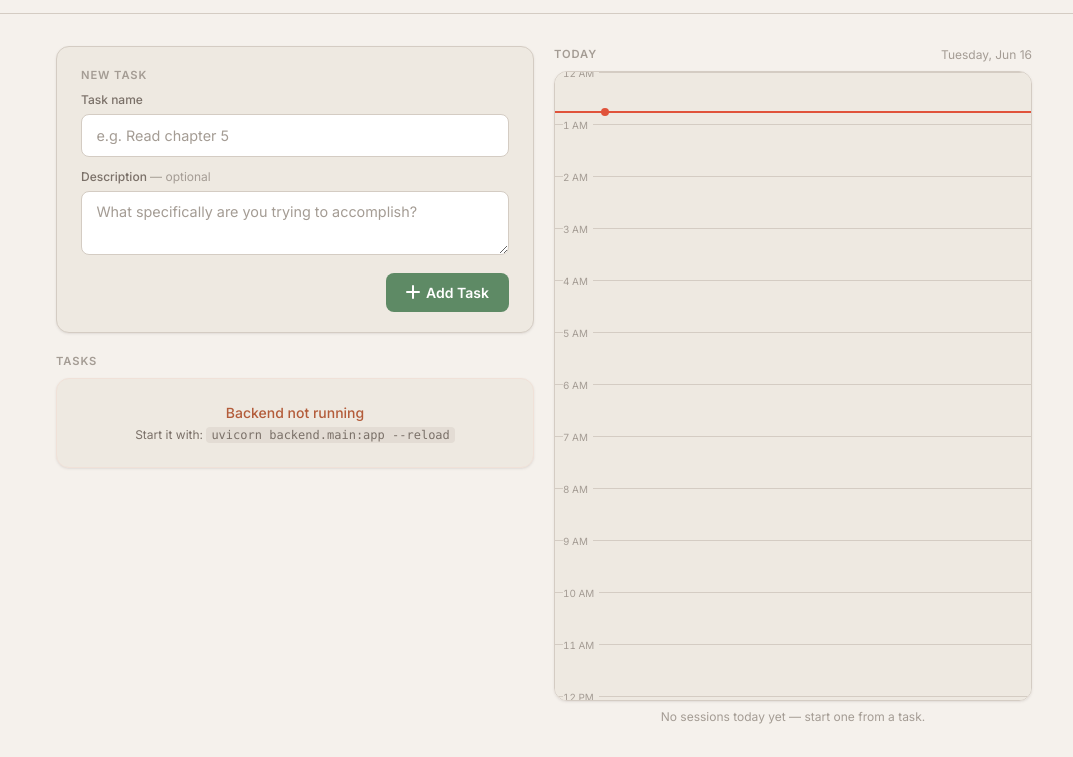
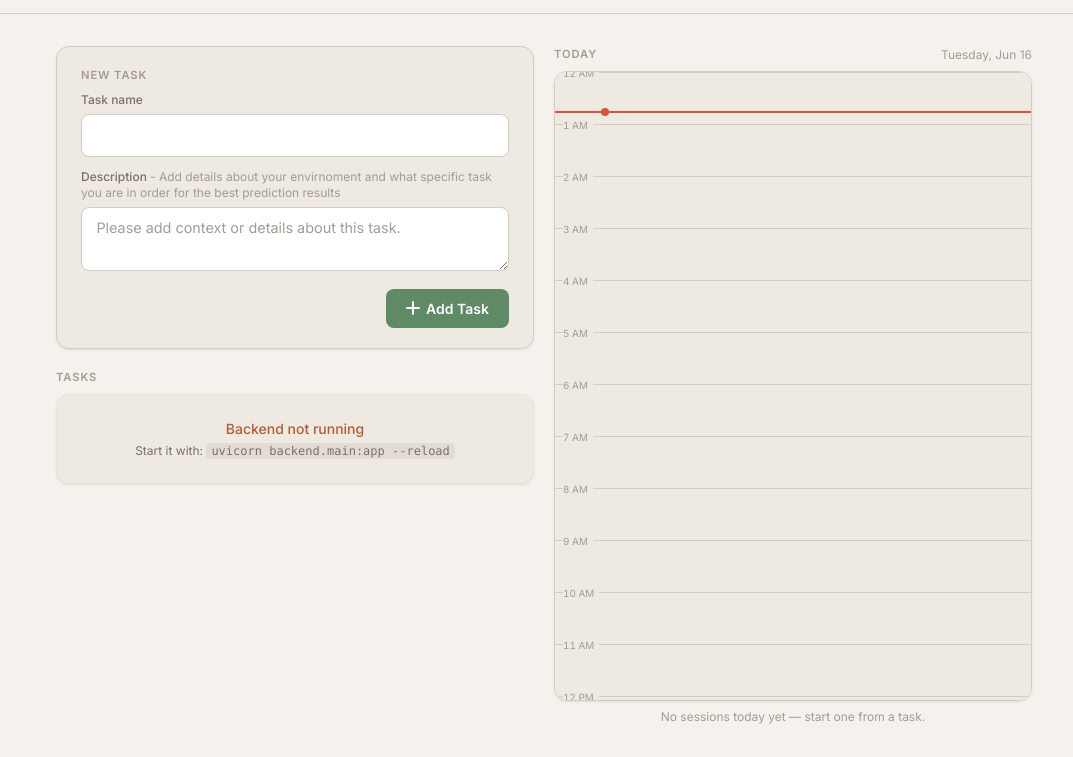
Before and after one commit to Sai271-cloud/FocusBuddy, a plain HTML site: page frontend/index.html in a window 1280 px wide. Shown: the part 48-805 px from the top of the page, without its empty margins (96-1169 px from the left). Drawn offline with nearby package versions, Linux system fonts and the light colour scheme; no server answers.

Commit message:
added a readme

```diff
--- a/frontend/index.html
+++ b/frontend/index.html
@@ -37,15 +37,15 @@
         <form id="add-form" class="flex flex-col gap-3">
           <div>
             <label for="task-input" class="block text-xs font-medium mb-1.5" style="color:var(--text-muted)">Task name</label>
-            <input id="task-input" class="input" type="text" placeholder="e.g. Read chapter 5"
+            <input id="task-input" class="input" type="text" placeholder=""
                    autocomplete="off" required aria-label="Task name" />
           </div>
           <div>
             <label for="task-desc" class="block text-xs font-medium mb-1.5" style="color:var(--text-muted)">
-              Description <span class="font-normal" style="color:var(--text-faint)"> — optional</span>
+              Description <span class="font-normal" style="color:var(--text-faint)"> - Add details about your envirnoment and what specific task you are in order for the best prediction results</span>
             </label>
             <textarea id="task-desc" class="input" rows="2"
-                      placeholder="What specifically are you trying to accomplish?"
+                      placeholder="Please add context or details about this task."
                       style="resize:vertical;min-height:58px;line-height:1.5" aria-label="Task description"></textarea>
           </div>
           <div class="flex justify-end">
```
Also changed, not shown: 1 other file.
